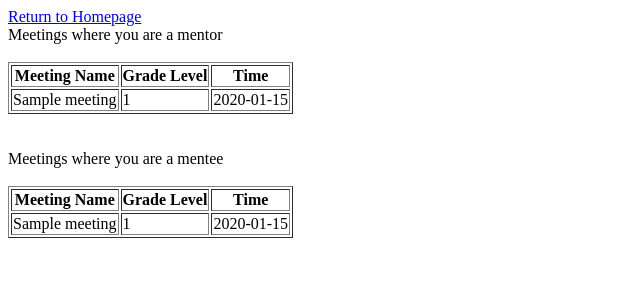
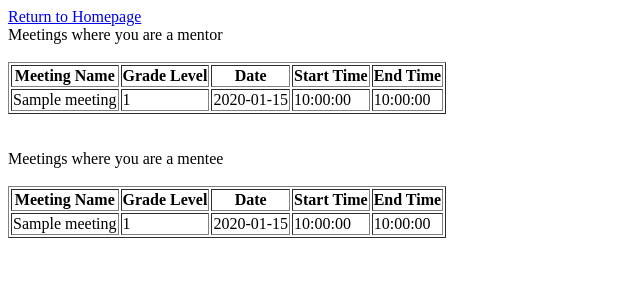
Before and after one commit to ajmccombs/Database2, a PHP site: page /viewMeetings.php in a window 1280 px wide. Shown: the top 300 px of the page, without its empty margins (0-640 px from the left). Run offline with PHP 8.4, Linux system fonts and the light colour scheme; the visitor is signed in with stand-in values (Sample User, id 1); tables that the repository leaves empty hold one stand-in row (values such as "Sample post").

Commit message:
start time and end time

```diff
--- a/viewMeetings.php
+++ b/viewMeetings.php
@@ -33,15 +33,25 @@
         <tr>
             <th>Meeting Name</th>
             <th>Grade Level</th>
-            <th>Time</th>
+            <th>Date</th>
+            <th>Start Time</th>
+            <th>End Time</th>
         </tr>
         <?php
             while($row = $result->fetch_assoc()) {
+                $time_id = $row["time_slot_id"];
+                $time_sql = "SELECT start_time, end_time FROM time_slot WHERE time_slot_id =  $time_id";
+                $time_result = $mysqli->query($time_sql);
+                $time_row = $time_result->fetch_assoc();
+
                 echo "<tr>";
                 echo "<td> " . $row["meet_name"] . "</td>";
                 echo "<td> " . $row["group_id"] . "</td>";
                 echo "<td> " . $row["date"] . "</td>";
+                echo "<td> " . $time_row["start_time"] . "</td>";
+                echo "<td> " . $time_row["end_time"] . "</td>";
                 echo "</tr>";
+
             }
         ?>
 
@@ -67,14 +77,23 @@
         <tr>
             <th>Meeting Name</th>
             <th>Grade Level</th>
-            <th>Time</th>
+            <th>Date</th>
+            <th>Start Time</th>
+            <th>End Time</th>
         </tr>
         <?php
             while($row = $result->fetch_assoc()) {
+                $time_id = $row["time_slot_id"];
+                $time_sql = "SELECT start_time, end_time FROM time_slot WHERE time_slot_id =  $time_id";
+                $time_result = $mysqli->query($time_sql);
+                $time_row = $time_result->fetch_assoc();
+
                 echo "<tr>";
                 echo "<td> " . $row["meet_name"] . "</td>";
                 echo "<td> " . $row["group_id"] . "</td>";
                 echo "<td> " . $row["date"] . "</td>";
+                echo "<td> " . $time_row["start_time"] . "</td>";
+                echo "<td> " . $time_row["end_time"] . "</td>";
                 echo "</tr>";
             }
         ?>
```
Also changed, not shown: makeNewMentee.php (+10 -3 lines), makeNewMentor.php (+10 -1 lines).
